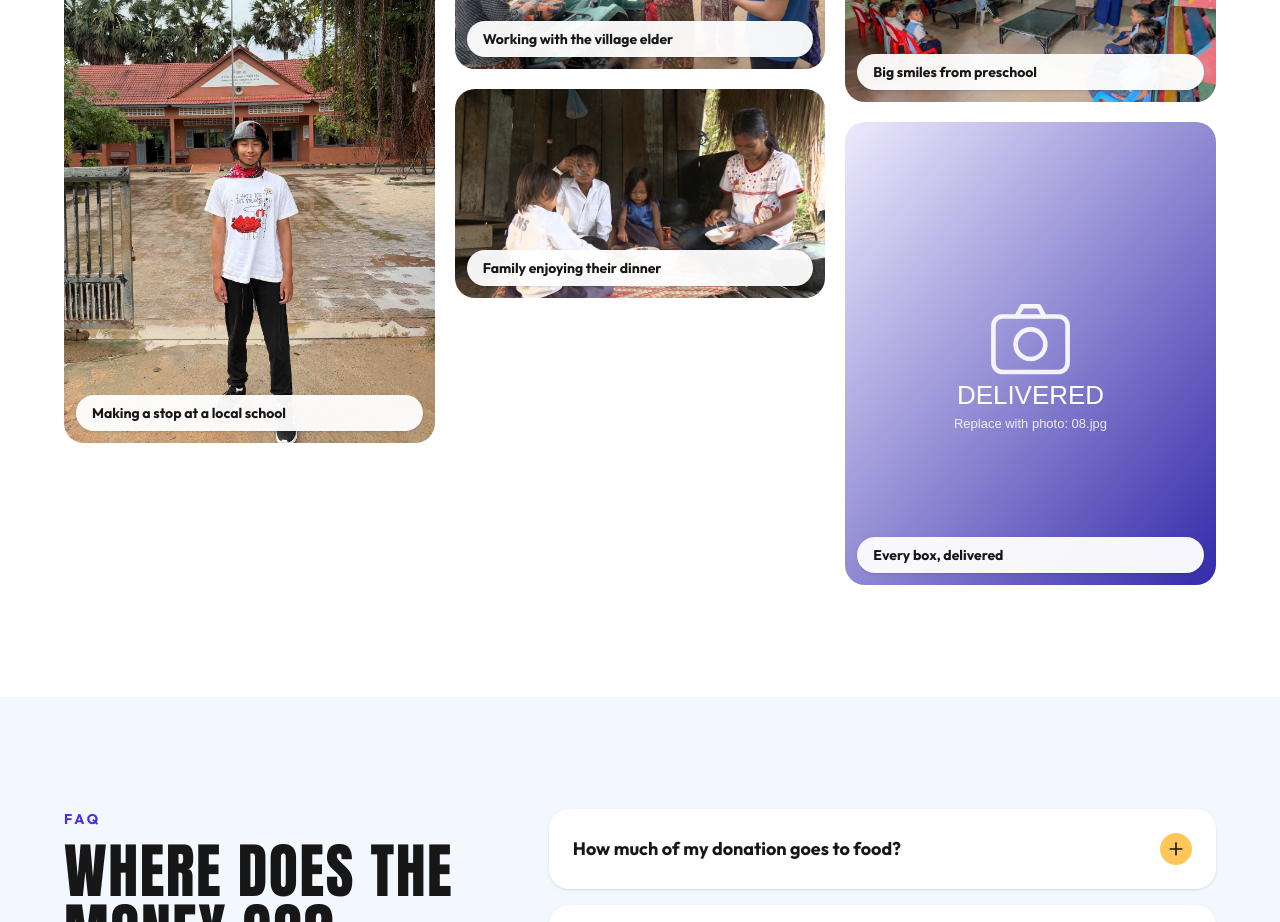
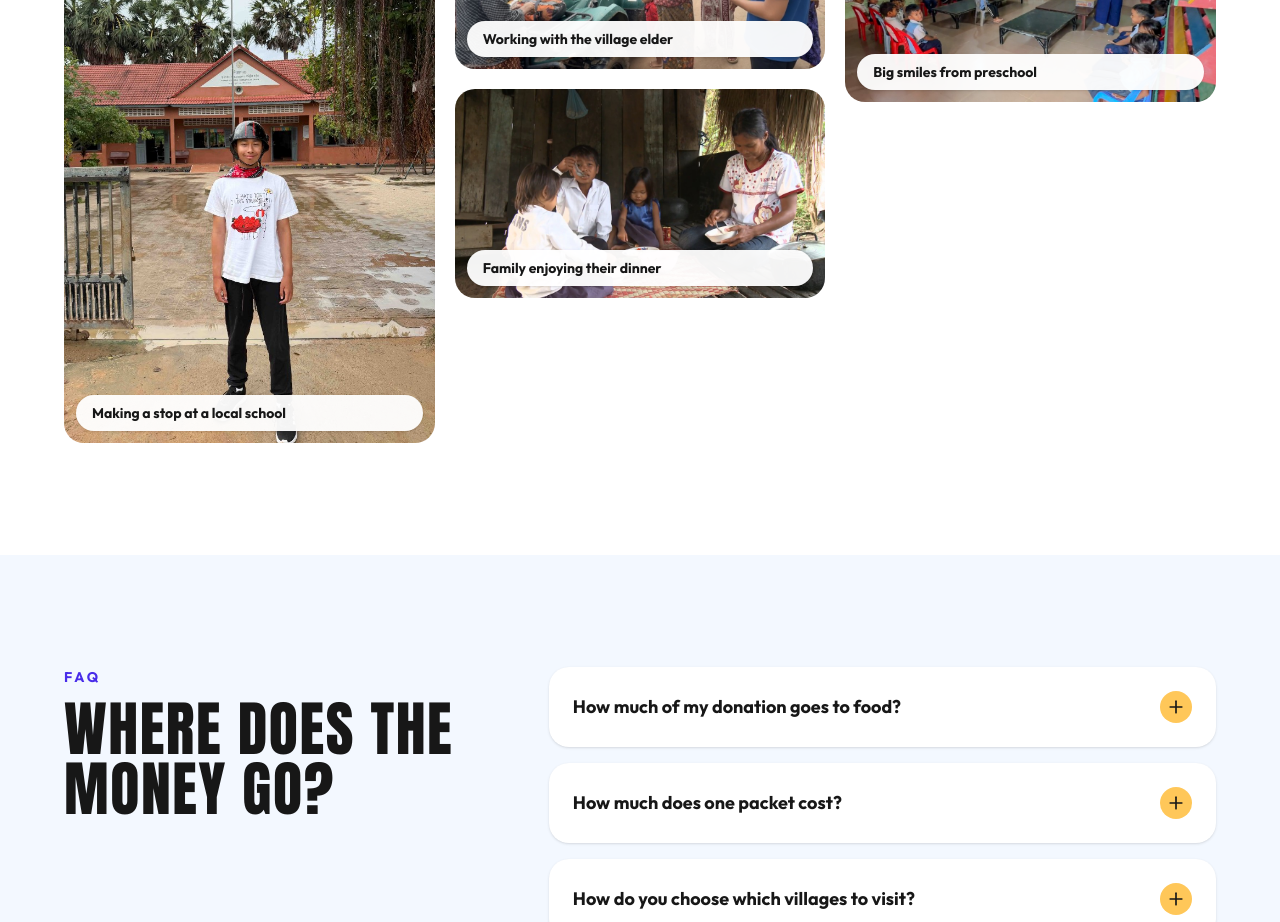
Before and after one commit to iampiotr/ramenrun, a React (Vite) app: page / in a window 1280 px wide. Shown: the part 5540-6462 px from the top of the page. Built offline with nearby package versions, Linux system fonts and the light colour scheme.

Commit message:
Remove the delivered placeholder from the photo gallery.

```diff
--- a/src/content.ts
+++ b/src/content.ts
@@ -151,13 +151,6 @@ export const gallery = {
       width: 1024,
       height: 614,
     },
-    {
-      src: photo('08.svg'),
-      alt: 'Empty boxes after a delivery day',
-      caption: 'Every box, delivered',
-      width: 800,
-      height: 1000,
-    },
   ] satisfies GalleryPhoto[],
 }
 
```
Also changed, not shown: public/photos/siem-reap/08.svg (deleted).
